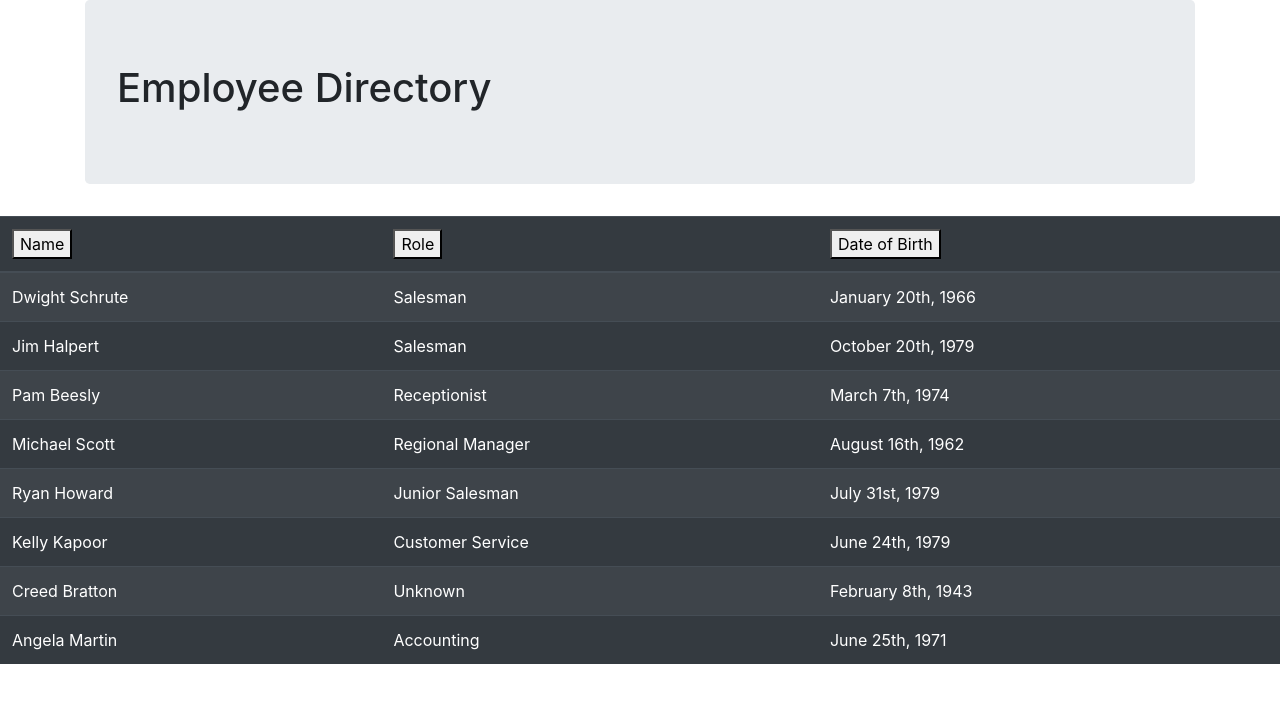
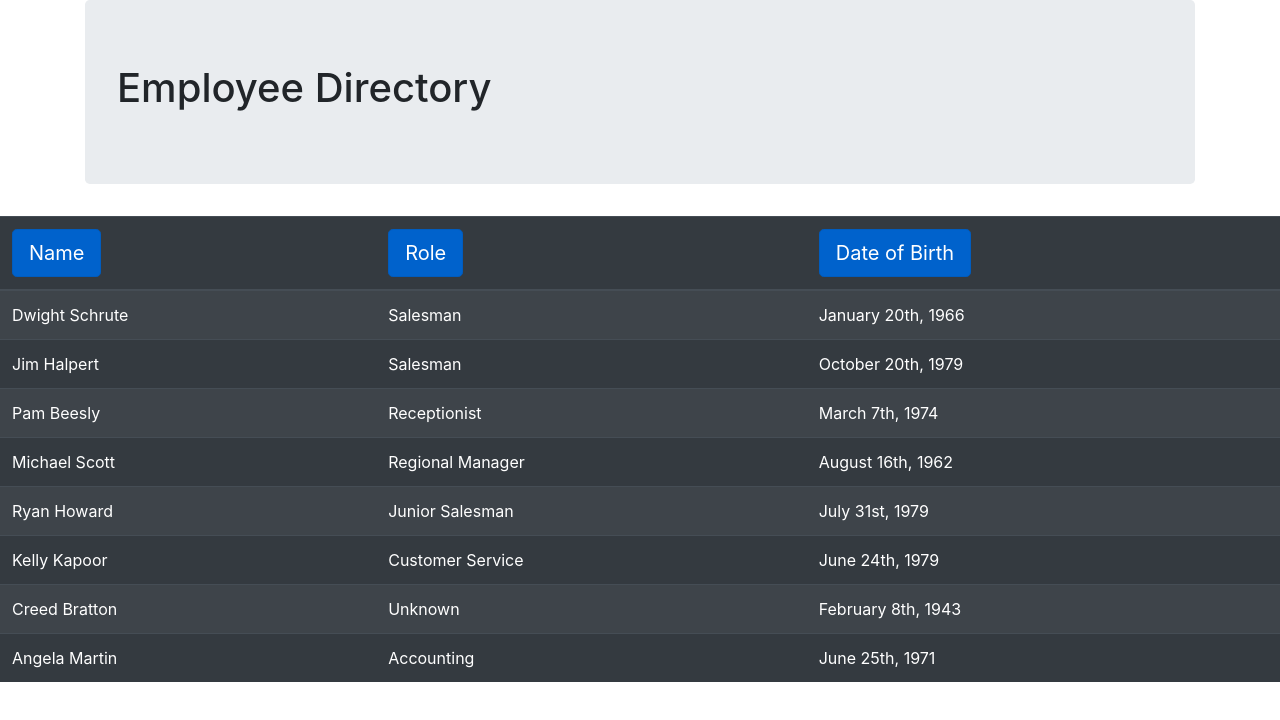
Before and after one commit to nwsanfor24/react-employee-directory, a React (Create React App) app in the folder employee-directory/: page / in a window 1280 px wide. Shown: the top 720 px of the page. Built offline with nearby package versions, Linux system fonts and the light colour scheme.

Commit message:
compiled with warnings but it works

```diff
--- a/employee-directory/src/components/Table.js
+++ b/employee-directory/src/components/Table.js
@@ -50,7 +50,7 @@ const EmployeeTable = (props) => {
                         <button
                             type="button"
                             onClick={() => requestSort('name')}
-                            className={getClassNamesFor('name')}
+                            className={getClassNamesFor('name'), "btn btn-primary btn-lg active"}
                         >
                         Name
                         </button>
@@ -59,7 +59,7 @@ const EmployeeTable = (props) => {
                         <button
                             type="button"
                             onClick={() => requestSort('role')}
-                            className={getClassNamesFor('role')}
+                            className={getClassNamesFor('role'), "btn btn-primary btn-lg active"}
                         >
                         Role
                         </button>
@@ -68,7 +68,7 @@ const EmployeeTable = (props) => {
                         <button
                             type="button"
                             onClick={() => requestSort('dob')}
-                            className={getClassNamesFor('dob')}
+                            className={getClassNamesFor('dob'), "btn btn-primary btn-lg active"}
                         >
                         Date of Birth
                         </button>
```
